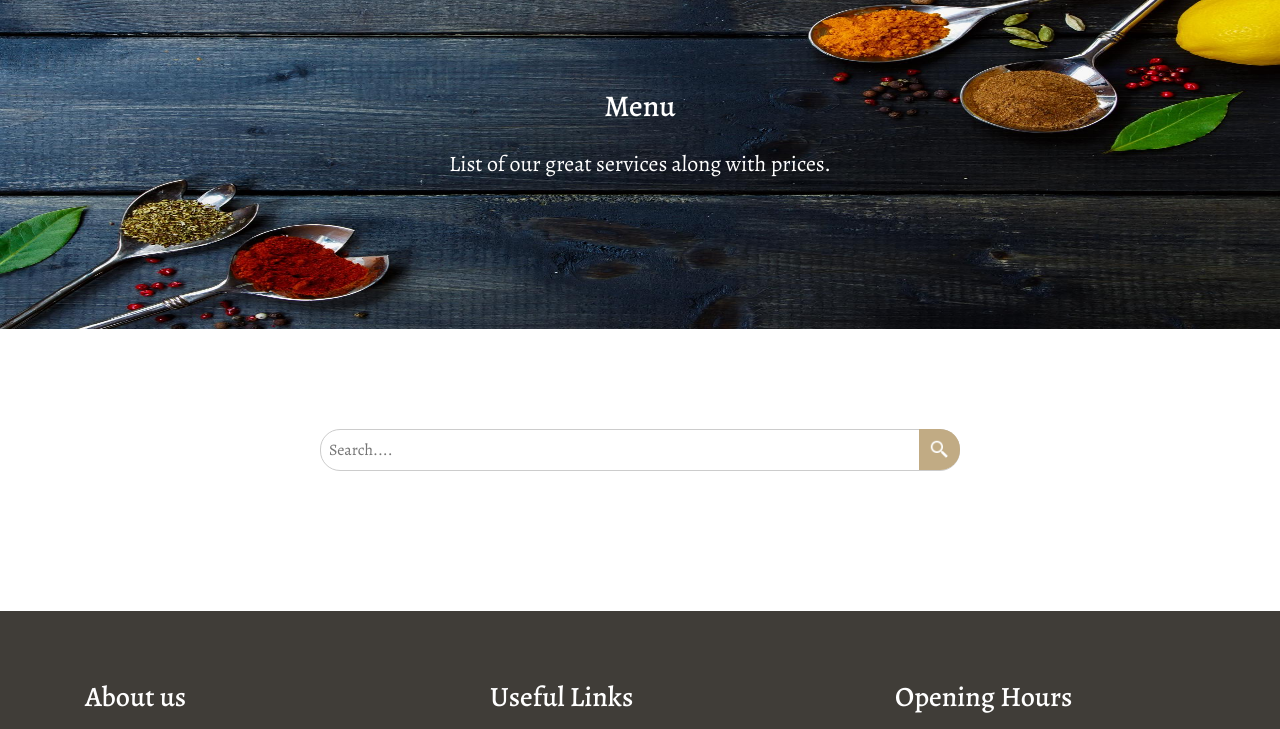
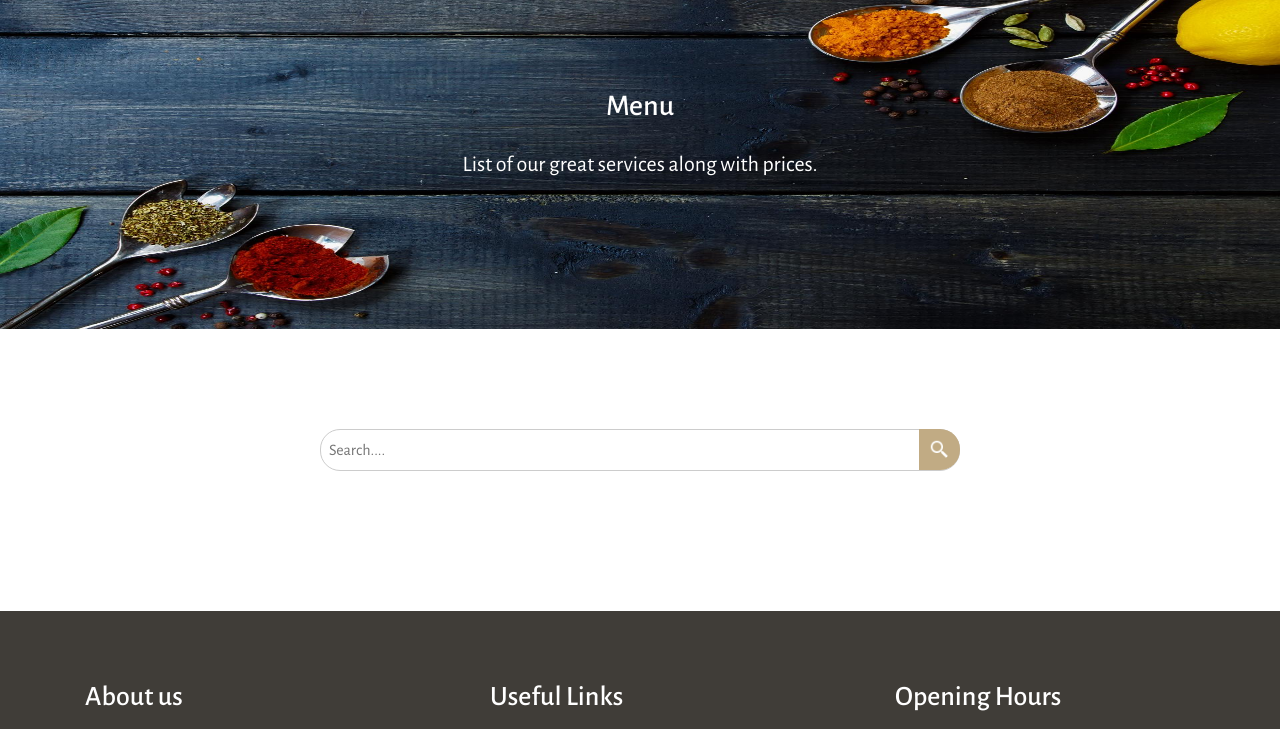
Before and after one commit to BadrElgammal/Restorant, a plain HTML site: page Html/products.html in a window 1280 px wide. Shown: the part 71-800 px from the top of the page. Drawn offline with nearby package versions, Linux system fonts and the light colour scheme; no server answers.

Commit message:
commit 4.1

```diff
--- a/Css/pruducts.css
+++ b/Css/pruducts.css
@@ -6,7 +6,7 @@
 body
 {
     font-family: 'segoe ui light';
-    font-family: Alegreya;
+    font-family: "Alegreya Sans";
 }
 .section1
 {
```
